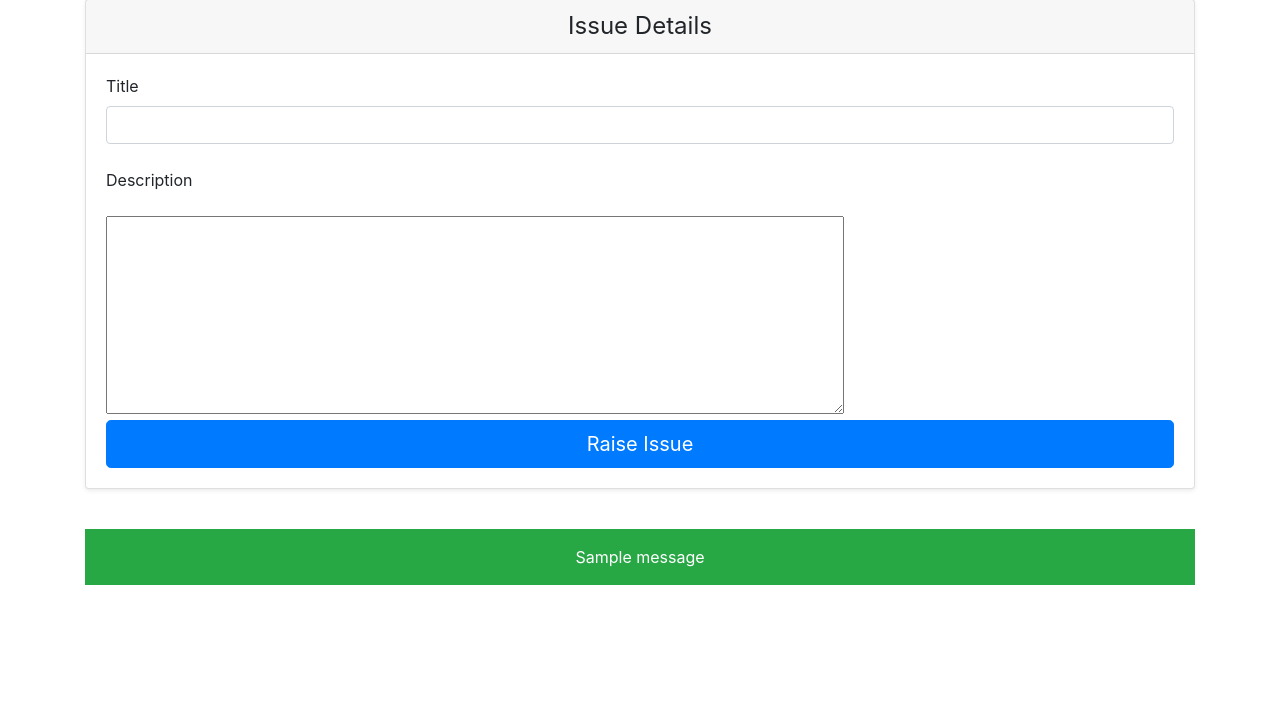
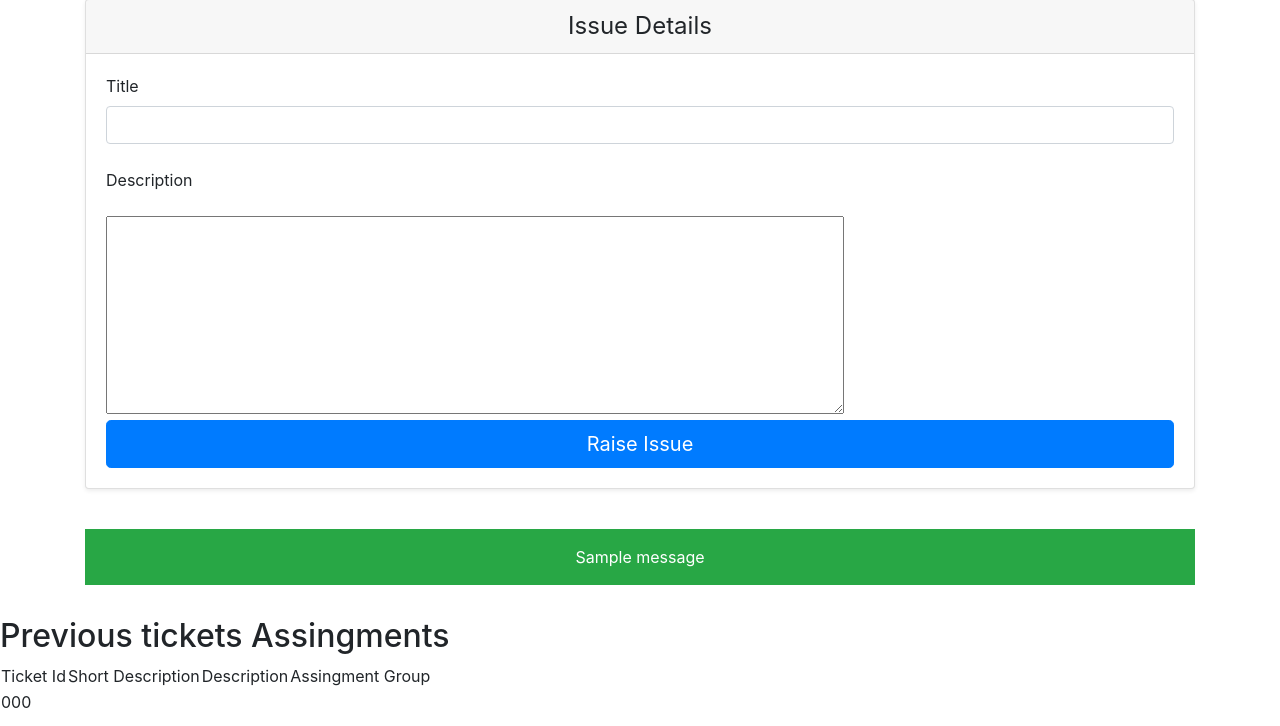
Before and after one commit to jagmeetmalhotra/CPWeb, a Flask app: template templates/home.html in a window 1280 px wide. Shown: the part 74-800 px from the top of the page. Run offline with Flask 2, Linux system fonts and the light colour scheme; the template is opened without the code that fills it: most values are stand-ins (such as "Sample title", 1, 10 or a date in 2020); one stand-in notice (Sample message) is shown; parts of the project's set-up code (start-up, migrations or seed data) failed here and were passed over; some libraries are stand-ins or nearby versions.

Commit message:
table data previous tickets

```diff
--- a/app.py
+++ b/app.py
@@ -8,7 +8,7 @@ import numpy as np
 import re
 import string
 import pickle
-
+import uuid
 
 app= Flask(__name__)
 app.secret_key = 'h432hi5ohi3h5i5hi3o2hi'
@@ -107,6 +107,8 @@ def home():
 @app.route('/your-ticket', methods=['GET','POST'])
 def your_ticket():
     if request.method == 'POST':
+        sd_org =  request.form['sd']
+        desc_org = request.form['desc']
         sd =  request.form['sd']
         desc = request.form['desc']
         en_desc = sd + " " + desc
@@ -116,6 +118,7 @@ def your_ticket():
         result = model.predict([en_desc])
         print("Result :"+ str(result));
         flash("Your ticket has been assinged to Assignment Group : " + encoder_mapping[result[0]] )
+        session[str(uuid.uuid1()) + '|<>|' + sd_org + '|<>|'+ desc_org + '|<>|' + encoder_mapping[result[0]] ]= True
         return redirect(url_for('home'))
     else:
         return redirect(url_for('home'))
--- a/requirements.txt
+++ b/requirements.txt
@@ -10,3 +10,4 @@ wincertstore==0.2
 numpy
 pandas
 sklearn
+uuid
--- a/templates/base.html
+++ b/templates/base.html
@@ -20,15 +20,12 @@
 
 
 
+  {% block main %}
+  {% endblock %}
 
-  {% block main %}{% endblock %}
 
-  {% for message in get_flashed_messages() %}
-  <div class="container text-center">
-    <div class="p-3 mb-2 bg-success text-white">{{ message }}</div>
-  </div>
-  <br>
-  {% endfor %}
+
+
 
 
   <!-- Optional JavaScript -->
--- a/templates/home.html
+++ b/templates/home.html
@@ -1,10 +1,8 @@
 {% extends 'base.html' %}
 
-{% block title %}URL Shortener{% endblock %}
+{% block title %}Automatic Ticket Assingment{% endblock %}
 
 {% block main %}
-
-
 
 <div class="container">
   <div class="card-deck mb-3">
@@ -27,5 +25,31 @@
   </div>
 </div>
 
+{% for message in get_flashed_messages() %}
+  <div class="container text-center">
+    <div class="p-3 mb-2 bg-success text-white">{{ message }}</div>
+  </div>
+  <br>
+{% endfor %}
+
+{% if codes %}
+<h2>Previous tickets Assingments</h2>
+<table>
+<tr>
+  <td>Ticket Id</td>
+  <td>Short Description</td>
+  <td>Description</td>
+  <td>Assingment Group</td>
+</tr>
+  {% for code in codes %}
+  <tr>
+    <td>{{code.split('|<>|')[0]}}</td>
+    <td>{{code.split('|<>|')[1]}}</td>
+    <td>{{code.split('|<>|')[2]}}</td>
+    <td>{{code.split('|<>|')[3]}}</td>
+  </tr>
+  {% endfor %}
+</table>
+{% endif %}
 
 {% endblock %}
```
